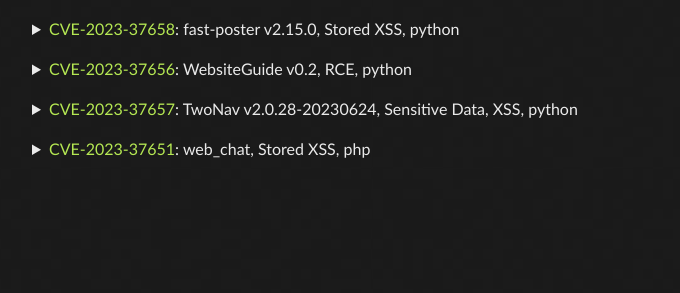
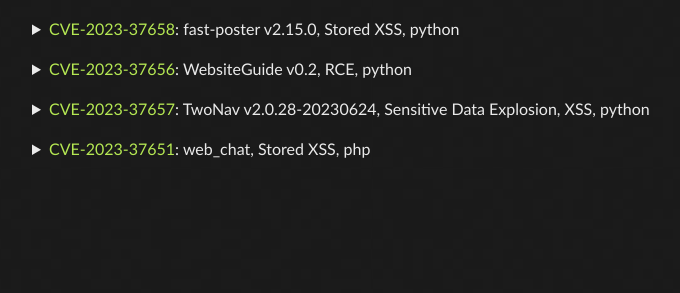
Before and after one commit to Leeyangee/leeyangee.github.io, a Jekyll site: the page built from _posts/1970-01-01-CVE-Record.md, in a window 1280 px wide. Shown: the part 364-657 px from the top of the page, without its empty margins (160-840 px from the left). Built offline with Jekyll 4.4.1, drawn with Linux system fonts in a browser that asks for light colours.

Commit message:
Update 1970-01-01-CVE-Record.md

```diff
--- a/_posts/1970-01-01-CVE-Record.md
+++ b/_posts/1970-01-01-CVE-Record.md
@@ -44,7 +44,7 @@
 <!--以下是水洞(无影响力或技术参考价值)-->
 
 <details>
-      <summary><font color="#b5e853">CVE-2023-37657</font>: TwoNav v2.0.28-20230624, Sensitive Data, XSS, python</summary>
+      <summary><font color="#b5e853">CVE-2023-37657</font>: TwoNav v2.0.28-20230624, Sensitive Data Explosion, XSS, python</summary>
       <pre><code>
 <a id="cve_addr">CVE-2023-37657</a>
 仓库地址: <a id="cve_rep">https://gitee.com/tznb/TwoNav</a>
```
